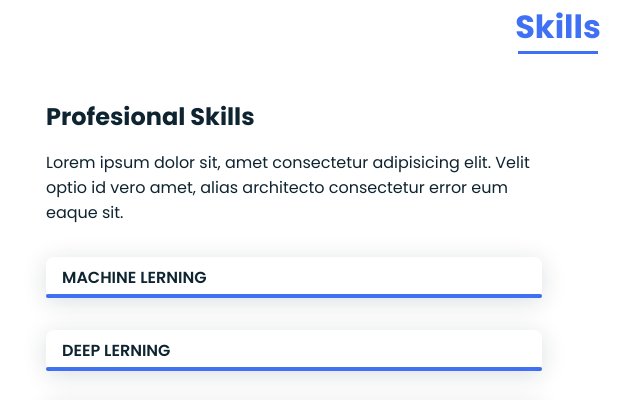
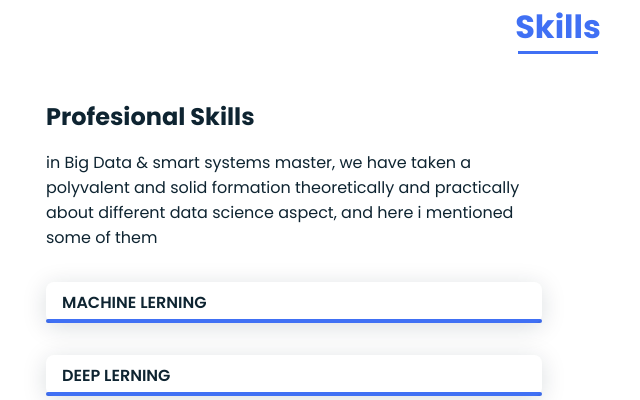
Before and after one commit to Ismail-El-Haoumi/MyCV, a plain HTML site: page index.html in a window 1280 px wide. Shown: the part 1445-1845 px from the top of the page, without its empty margins (82-722 px from the left). Drawn offline with nearby package versions, Linux system fonts and the light colour scheme.

Commit message:
Update index.html

```diff
--- a/index.html
+++ b/index.html
@@ -81,7 +81,7 @@
                 <div class="skills__container bd-grid">
                     <div>
                         <h2 class="skills__subtitle">Profesional Skills</h2>
-                        <p class="skills__text">Lorem ipsum dolor sit, amet consectetur adipisicing elit. Velit optio id vero amet, alias architecto consectetur error eum eaque sit.</p>
+                        <p class="skills__text">in Big Data & smart systems master, we have taken a polyvalent and solid formation theoretically and practically about different data science aspect, and here i mentioned some of them</p>
                         <div class="skills__data">
                             <div class="skills__names">
 
```
